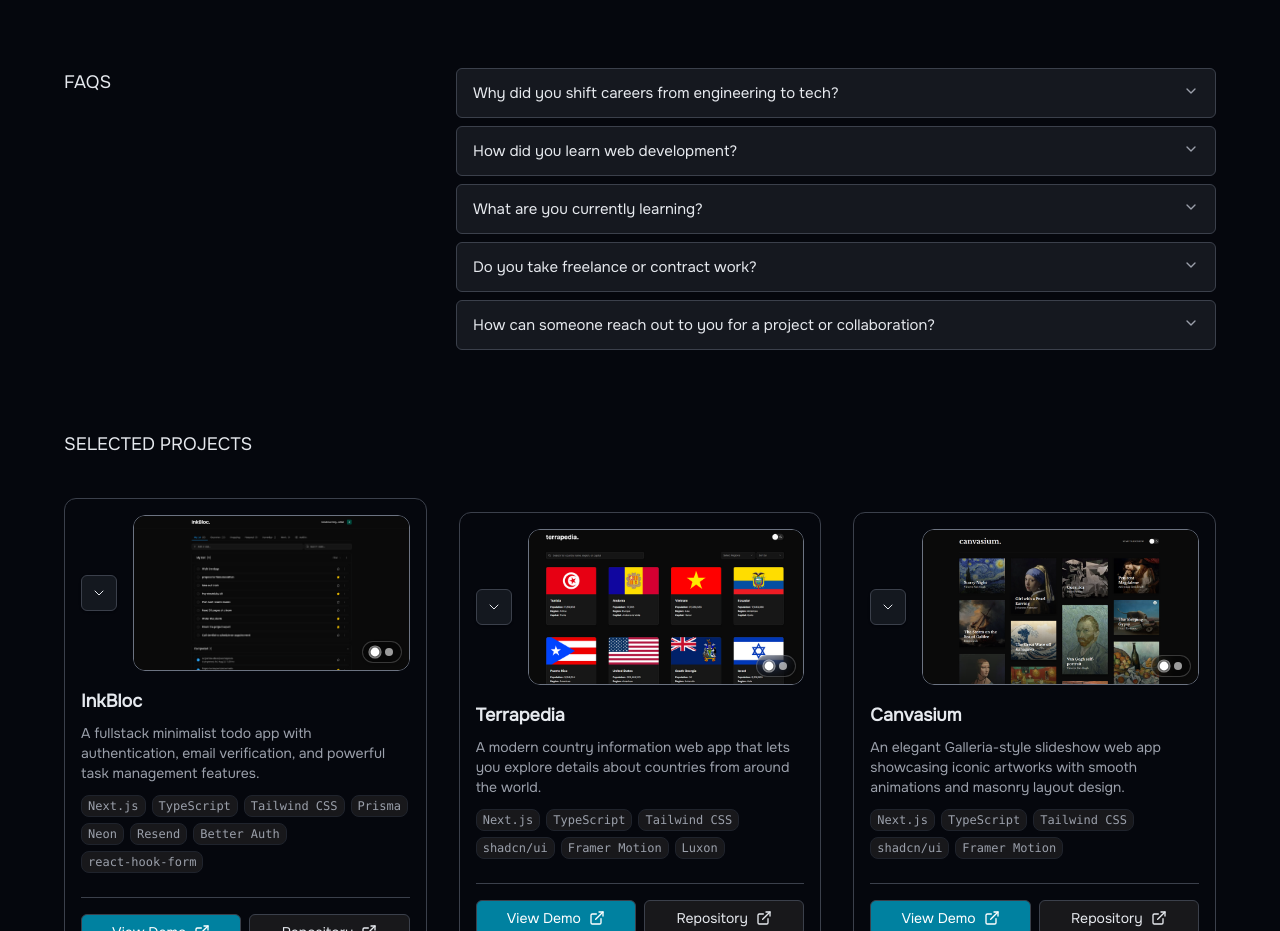
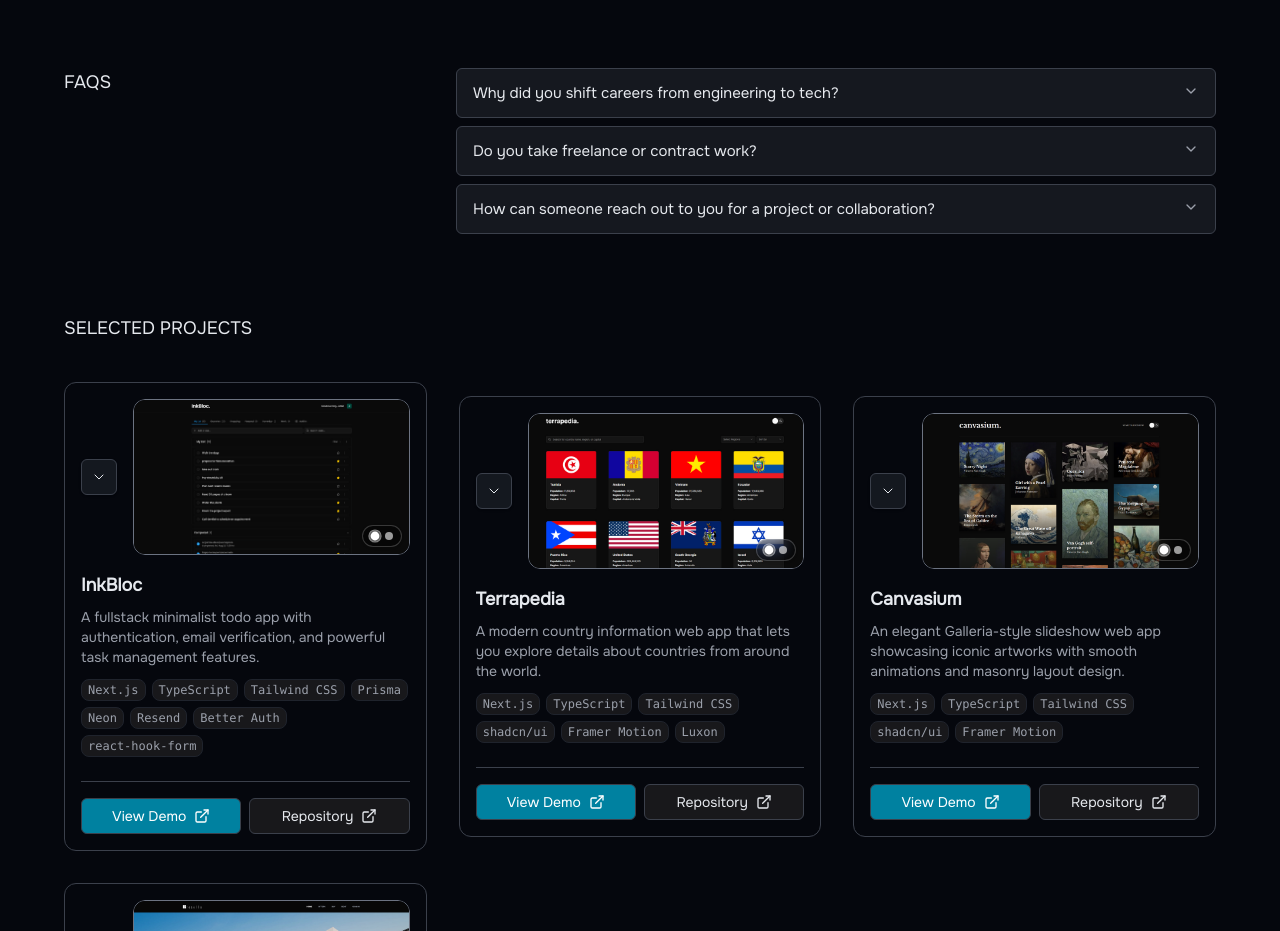
Before and after one commit to engrjvramos/jobie.dev, a Next.js app: page / in a window 1280 px wide. Shown: the part 1940-2871 px from the top of the page. Built offline with nearby package versions, Linux system fonts and the light colour scheme; a web font is replaced by a local one.

Commit message:
chore: update faq section

```diff
--- a/src/app/(app)/_components/faq-section.tsx
+++ b/src/app/(app)/_components/faq-section.tsx
@@ -10,18 +10,18 @@ const items = [
     content:
       'It started with curiosity—I wanted to understand how websites and apps were built. I took a deliberate break from engineering and dedicated my time to learning HTML, CSS, JavaScript, and modern web tools. Building projects helped me strengthen my frontend skills and fueled my desire to pursue this path full-time.',
   },
-  {
-    id: '2',
-    title: 'How did you learn web development?',
-    content:
-      "I'm entirely self-taught. I studied through online platforms like Codecademy and Udemy, learning by doing. I built real-world projects and focused on creating high-quality, responsive websites and web apps. Along the way, I developed a strong problem-solving mindset and a love for clean, maintainable code.",
-  },
-  {
-    id: '3',
-    title: 'What are you currently learning?',
-    content:
-      "I'm currently working toward becoming a certified AWS AI Practitioner, with a growing interest in machine learning. I'm expanding my skills beyond web development to prepare for future opportunities in AI-driven web experiences.",
-  },
+  // {
+  //   id: '2',
+  //   title: 'How did you learn web development?',
+  //   content:
+  //     "I'm entirely self-taught. I studied through online platforms like Codecademy and Udemy, learning by doing. I built real-world projects and focused on creating high-quality, responsive websites and web apps. Along the way, I developed a strong problem-solving mindset and a love for clean, maintainable code.",
+  // },
+  // {
+  //   id: '3',
+  //   title: 'What are you currently learning?',
+  //   content:
+  //     "I'm currently working toward becoming a certified AWS AI Practitioner, with a growing interest in machine learning. I'm expanding my skills beyond web development to prepare for future opportunities in AI-driven web experiences.",
+  // },
   {
     id: '4',
     title: 'Do you take freelance or contract work?',
```
